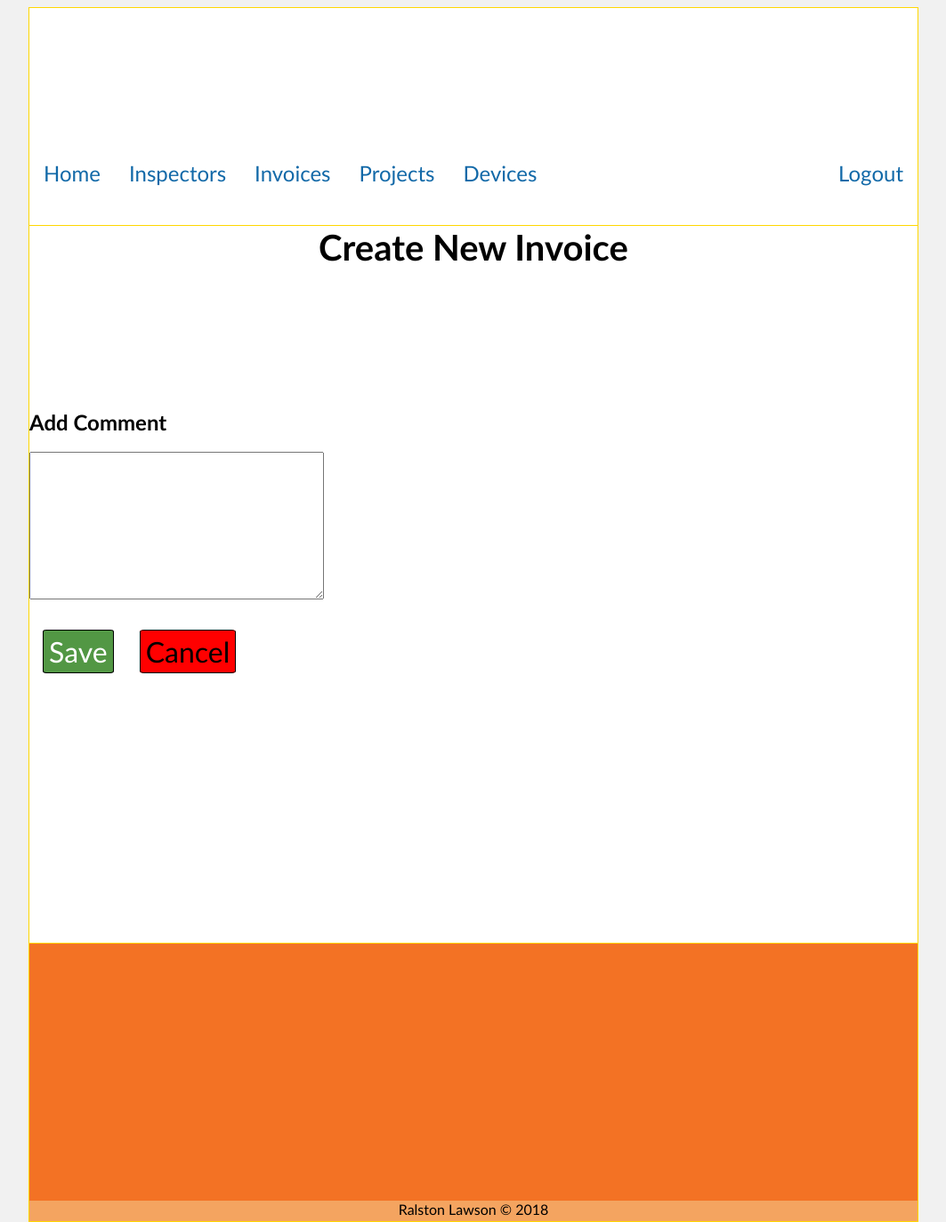
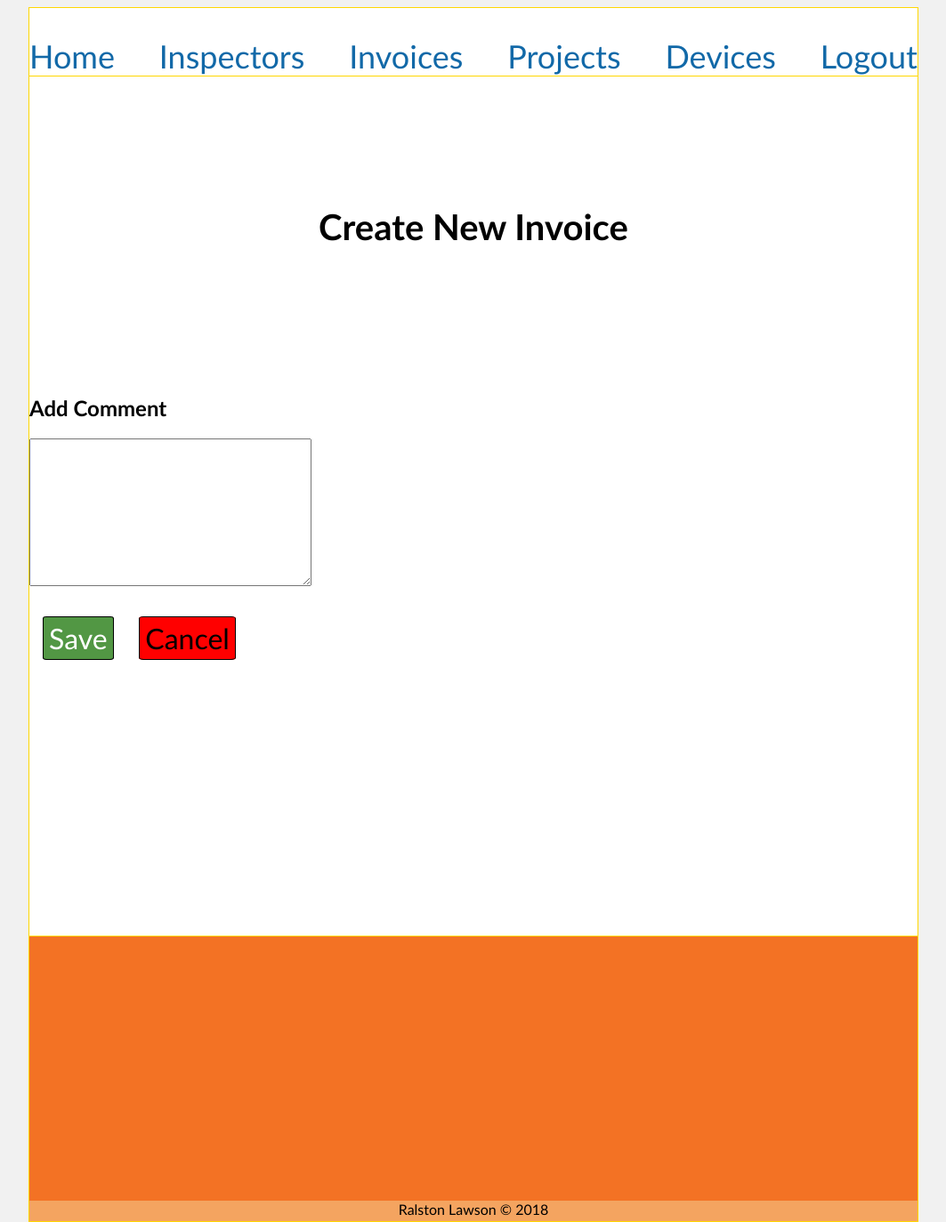
Before and after one commit to Ralst0n/inspection-manager, a Django app: page /invoices/new in a window 1280 px wide. Shown: the whole page at 89% size, without its empty margins (108-1171 px from the left). Run offline with Django 3.2, Linux system fonts and the light colour scheme; parts of the project's set-up code (start-up, migrations or seed data) failed here and were passed over; some libraries are stand-ins or nearby versions.

Commit message:
shrink nav for tablet & desktop views

```diff
--- a/apps/static/css/base_nav.css
+++ b/apps/static/css/base_nav.css
@@ -1,7 +1,7 @@
 *, html, body {
     box-sizing: border-box;
 
-    font-family: 'Gill Sans', 'Gill Sans MT', Calibri, 'Trebuchet MS', sans-serif;
+    font-family: 'Oswald', 'Gill Sans MT', Calibri, 'Trebuchet MS', sans-serif;
 }
 .container {
     display: flex;
@@ -119,16 +119,21 @@
     }
     #site-nav{
         border-bottom: gold 1px solid;
+        height: 15%;
+    }
+    .container {
+        height: auto;
     }
     nav{
         display: inline-flex;
         overflow: hidden;
         background-color: #FFF;
         position: relative;
+        justify-content: space-between;
         top: 0;
         width: 100%;
-        margin-top: auto;
-        margin-bottom: 30px;
+        margin-top: 12px;
+        margin-bottom: 0px;
         vertical-align: top;
     }
 
@@ -152,16 +157,13 @@
         min-height: 24px;
         height: auto;
         width: auto;
-        font-size: 24px;
+        font-size: 36px;
         text-align: center;
-        padding: 14px 16px;
         display: block;
         text-decoration: none;
 
     }
     .lgmenu-box:last-child {
-        float: right;
-        width: 50%;
         text-align: right;
     }
 
@@ -171,7 +173,7 @@
 @media screen and (min-width: 1024px) {
     .container{
         border: 1px solid gold;
-        width: 1000px;
+        max-width: 1000px;
         margin-left: auto;
         margin-right: auto;
         height: auto;
```
